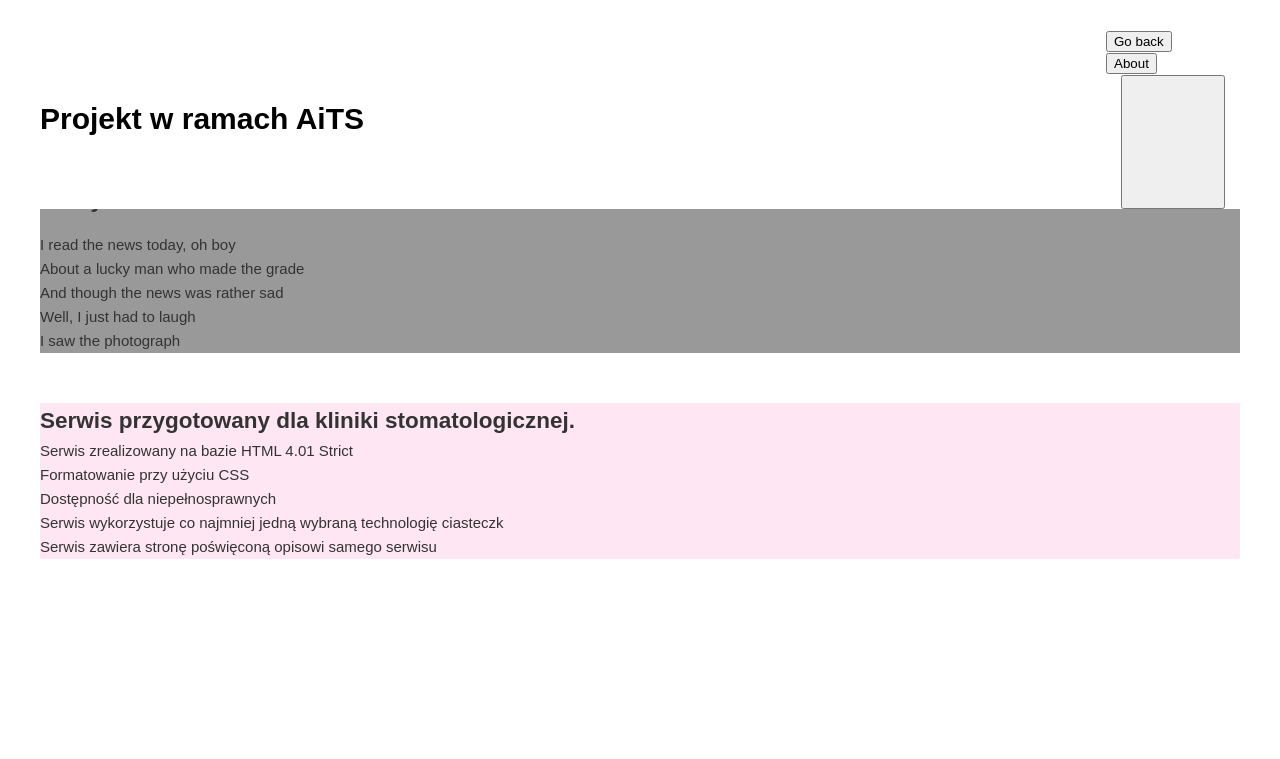
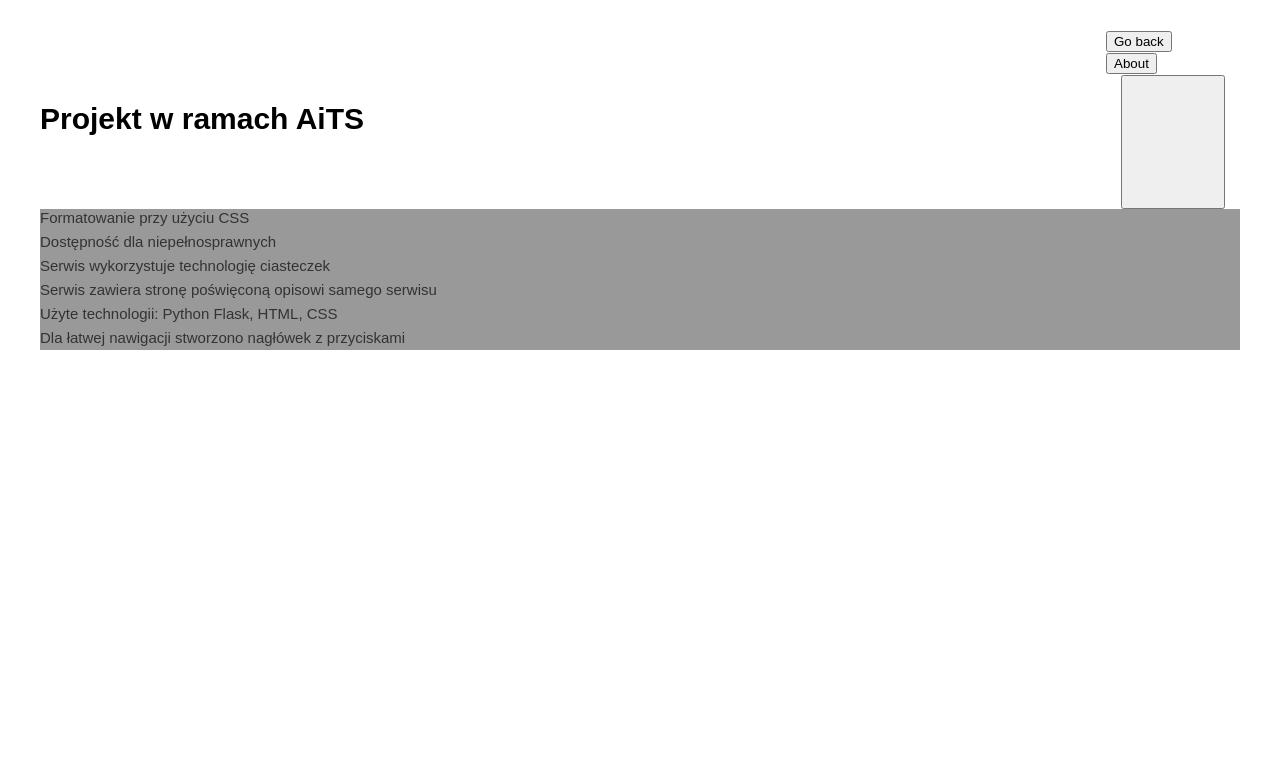
Before and after one commit to Zarowska/artsmile, a Flask app: page /aits in a window 1280 px wide. Shown: the top 759 px of the page. Run offline with Flask 2, Linux system fonts and the light colour scheme.

Commit message:
make it better

```diff
--- a/templates/aits.html
+++ b/templates/aits.html
@@ -47,30 +47,15 @@
     </select>
 </form>
 
-<h1>The Beatles</h1>
-<h1>A Day In The Life</h1>
-<p></p>
-I read the news today, oh boy<br>
-About a lucky man who made the grade <br>
-And though the news was rather sad        <br>
-Well, I just had to laugh       <br>
-I saw the photograph                  <br>
-
-</div>
-
-</section>
-
-
-
-
-<section class=" ">
-    <div class="container_project">
 	<h2>Serwis przygotowany dla kliniki stomatologicznej.</h2>
   Serwis zrealizowany na bazie HTML 4.01 Strict<br>
   Formatowanie przy użyciu CSS<br>
   Dostępność dla niepełnosprawnych<br>
-  Serwis wykorzystuje co najmniej jedną wybraną technologię ciasteczk<br>
+  Serwis wykorzystuje technologię ciasteczek<br>
   Serwis zawiera stronę poświęconą opisowi samego serwisu<br>
+  Użyte technologii: Python Flask, HTML, CSS<br>
+Dla łatwej nawigacji stworzono nagłówek z przyciskami
+
 </div>
 
 </section>
```
